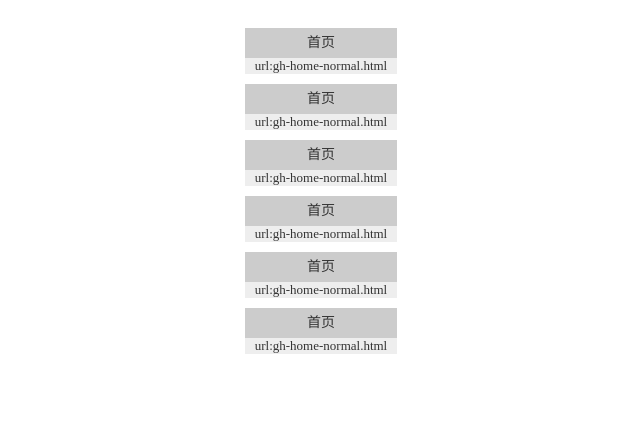
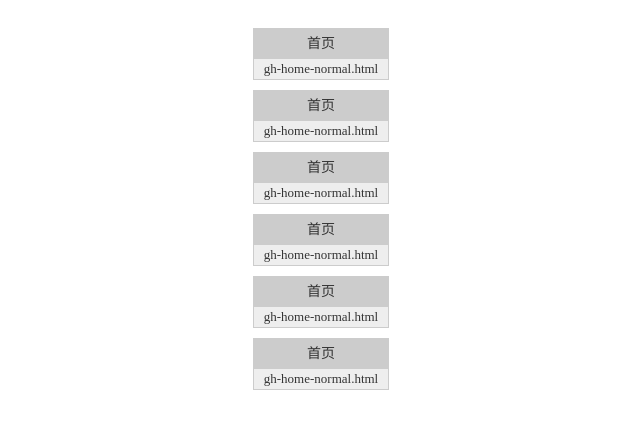
Before and after one commit to whxaxes/grunt-html-index, a website: page index.html in a window 1280 px wide. Shown: the whole page, without its empty margins (319-959 px from the left). Drawn offline with Linux system fonts and the light colour scheme.

Commit message:
样式修改

```diff
--- a/index.html
+++ b/index.html
@@ -6,23 +6,24 @@
     <meta name="viewport" content="width=device-width, initial-scale=1.0, maximum-scale=1.0, minimum-scale=1, target-densitydpi=medium-dpi, user-scalable=no">
 </head>
 <style>
-    *{font-family: "微软雅黑","宋体";}
+    *{font:16px "微软雅黑","宋体";}
     h2{ text-align:center; clear:both; font-size:18px; margin:0;}
-    .main{ padding:10px; width:300px; margin:0 auto;list-style: none;}
+    .main{ padding:10px; margin:0 auto;list-style: none;}
     .main:after { clear: both; display: block; visibility: hidden; height: 0; content: ""; }
     .main li{display: block;text-align: center;margin:10px 0;}
-    .main a{ display:inline-block; font-size:14px; height:30px; line-height:30px; background:#CCC;color:#333; text-decoration:none;}
-    .main a span{display: block;padding: 0 10px;line-height: 16px;font-size: 13px;background-color: #eee;}
+    .main a{ display:inline-block; font-size:14px; line-height:30px; background:#CCC;color:#333; text-decoration:none;border: 1px solid #ccc;}
+    .main a:hover{border-color:#47A0DC;}
+    .main a span{display: block;padding: 0 10px;line-height: 20px;font-size: 13px;background-color: #eee;}
     h3{ clear:both;}
 </style>
 <body>
     <ul class="main">
-        <li><a target="_blank" href="gh-home-normal.html">首页<span>url:gh-home-normal.html</span></a></li>
-        <li><a target="_blank" href="gh-home-normal.html">首页<span>url:gh-home-normal.html</span></a></li>
-        <li><a target="_blank" href="gh-home-normal.html">首页<span>url:gh-home-normal.html</span></a></li>
-        <li><a target="_blank" href="gh-home-normal.html">首页<span>url:gh-home-normal.html</span></a></li>
-        <li><a target="_blank" href="gh-home-normal.html">首页<span>url:gh-home-normal.html</span></a></li>
-        <li><a target="_blank" href="gh-home-normal.html">首页<span>url:gh-home-normal.html</span></a></li>
+        <li><a target="_blank" href="gh-home-normal.html">首页<span>gh-home-normal.html</span></a></li>
+        <li><a target="_blank" href="gh-home-normal.html">首页<span>gh-home-normal.html</span></a></li>
+        <li><a target="_blank" href="gh-home-normal.html">首页<span>gh-home-normal.html</span></a></li>
+        <li><a target="_blank" href="gh-home-normal.html">首页<span>gh-home-normal.html</span></a></li>
+        <li><a target="_blank" href="gh-home-normal.html">首页<span>gh-home-normal.html</span></a></li>
+        <li><a target="_blank" href="gh-home-normal.html">首页<span>gh-home-normal.html</span></a></li>
     </ul>
 </body>
 </html>
--- a/package.json
+++ b/package.json
@@ -1,7 +1,7 @@
 {
   "name": "grunt-html-index",
-  "version": "1.0.3",
-  "description": "安装:在grunt目录下安装",
+  "version": "1.0.5",
+  "description": "快速建立html的导航页",
   "main": "task/index.js",
   "scripts": {
     "test": "no test"
```
Also changed, not shown: tasks/index.js (+11 -3 lines).
